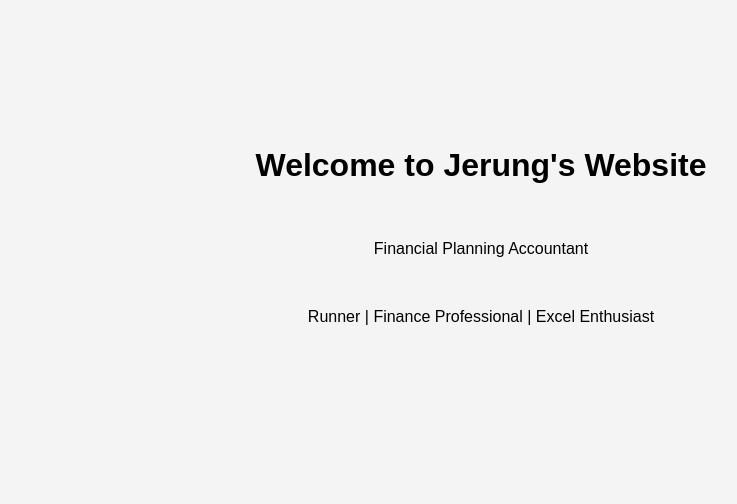
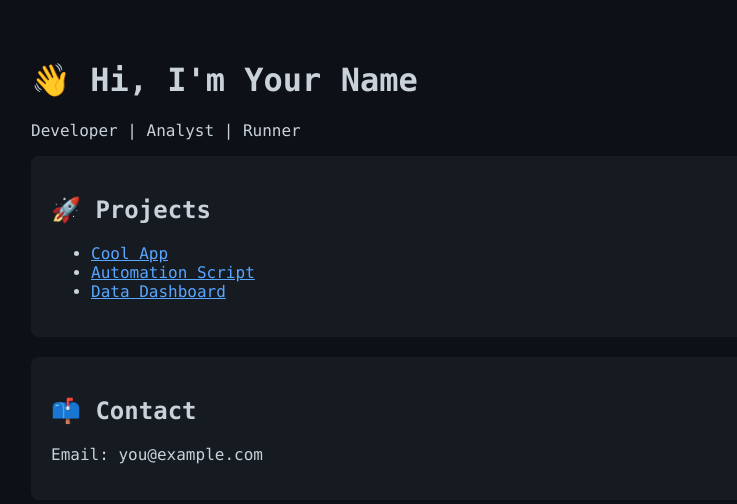
Before and after one commit to jerung88/malaya, a plain HTML site: page index.html in a window 1280 px wide. Shown: the whole page, without its empty margins (159-896 px from the left). Drawn offline with Linux system fonts and the light colour scheme.

Commit message:
Revamp index.html for developer profile layout
Updated the HTML structure and styling for a developer profile page.

```diff
--- a/index.html
+++ b/index.html
@@ -1,41 +1,32 @@
-
-<html>
+<!DOCTYPE html>
+<html lang="en">
 <head>
-<title>Jerung's Website</title>
-
-<style>
-body{
-font-family:Arial;
-text-align:center;
-background:#f4f4f4;
-padding-top:100px;
-}
-
-h1{
-color:#0078d4;
-}
-
-.button{
-background:#0078d4;
-color:white;
-padding:12px 24px;
-border-radius:5px;
-text-decoration:none;
-}
-</style>
-
+  <meta charset="UTF-8">
+  <title>Developer Profile</title>
+  <style>
+    body { background: #0d1117; color: #c9d1d9; font-family: Consolas, monospace; max-width: 900px; margin: auto; padding: 40px; }
+    a { color: #58a6ff; }
+    .card { background: #161b22; padding: 20px; border-radius: 8px; margin-bottom: 20px; }
+  </style>
 </head>
-
 <body>
 
-<h1>Welcome to Jerung's Website</h1>
+  <h1>👋 Hi, I'm Your Name</h1>
+  <p>Developer | Analyst | Runner</p>
 
-<p>
-Financial Planning Accountant
-</p>
+  <div class="card">
+    <h2>🚀 Projects</h2>
+    <ul>
+      <li><a href="#">Cool App</a></li>
+      <li><a href="#">Automation Script</a></li>
+      <li><a href="#">Data Dashboard</a></li>
+    </ul>
+  </div>
 
-<p>
-Runner | Finance Professional | Excel Enthusiast
-</p>
+  <div class="card">
+    <h2>📫 Contact</h2>
+    <p>Email: you@example.com</p>
+  </div>
 
-<a class="button" href="mailto:your@email/html>
+</body>
+</html>
```
